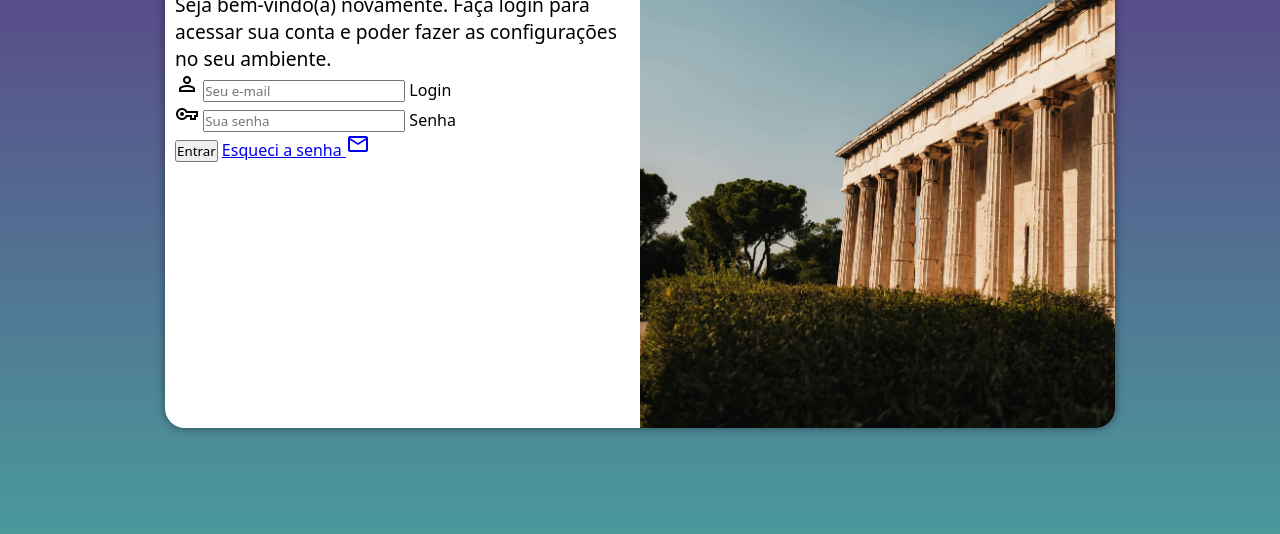
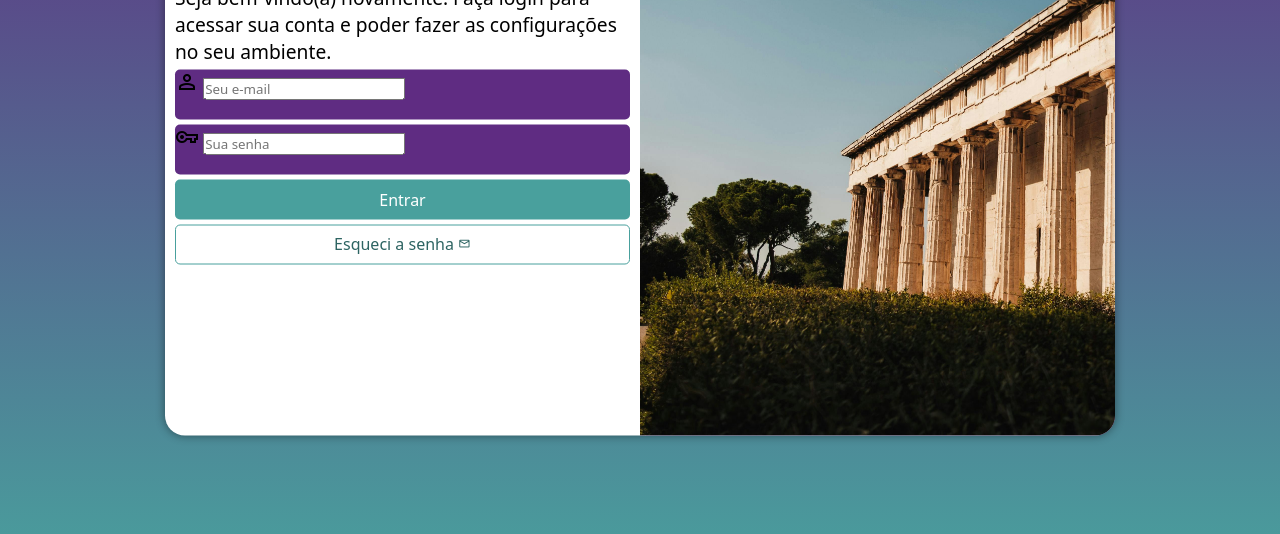
Before and after one commit to viniciusjuste/projeto-login, a plain HTML site: page index.html in a window 1280 px wide. Shown: the part 222-756 px from the top of the page. Drawn offline with nearby package versions, Linux system fonts and the light colour scheme.

Commit message:
Formatação do formulário

```diff
--- a/estilos/style.css
+++ b/estilos/style.css
@@ -27,7 +27,7 @@ main {
 section#login {
     background-color: white;
     width: 250px;
-    height: 500px;
+    height: 515px;
     border-radius: 20px;
     position: absolute;
     top: 50%;
@@ -61,3 +61,55 @@ section#login > div#formulario {
 div#formulario > p {
     font-size: 0.8em;
 }
+
+div.campo {
+    background-color: var(--lilas);
+    display: block;
+    width: 100%;
+    height: 50px;
+    border-radius: 5px;
+    margin: 5px 0px;
+}
+
+div.campo > label {
+    display: none;
+}
+
+form >input[type = submit] {
+    display: block;
+    font-size: 1em;
+    width: 100%;
+    height: 40px;
+    background-color: var(--verde);
+    color: white;
+    border: none;
+    border-radius: 5px;
+    cursor: pointer;
+}
+
+form >input[type = submit]:hover {
+    background-color: #2d6462;
+}
+
+form > a.botao {
+    display: block;
+    text-align: center;
+    font-size: 1em;
+    width: 100%;
+    height: 40px;
+    background-color: #white;
+    color: #2d6462;
+    border: 1px solid var(--verde);
+    border-radius: 5px;
+    text-decoration: none;
+    padding-top: 7px;
+    margin-top: 5px;
+}
+
+form > a.botao:hover {
+    background-color: #6cd3cf;
+}
+
+form > a.botao > .material-symbols-outlined {
+    font-size: 0.8em;
+}
--- a/index.html
+++ b/index.html
@@ -33,7 +33,7 @@
                        <label for="isenha">Senha</label>
                     </div>
                     <input type="submit" value="Entrar">
-                    <a href="esqueci.html">Esqueci a senha <span class="material-symbols-outlined">
+                    <a href="esqueci.html" class="botao">Esqueci a senha <span class="material-symbols-outlined">
                         mail
                         </span></a>
                 </form>
```
